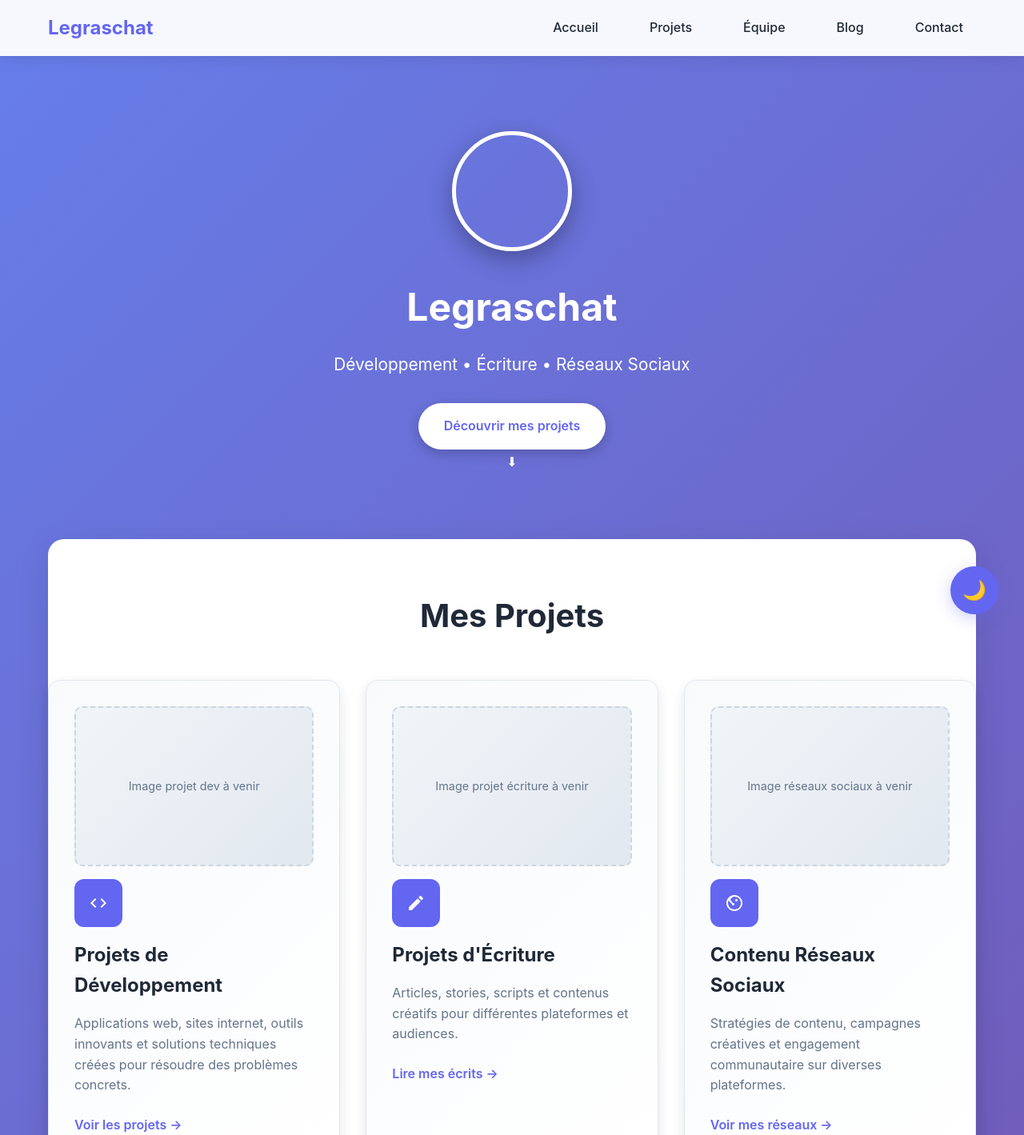
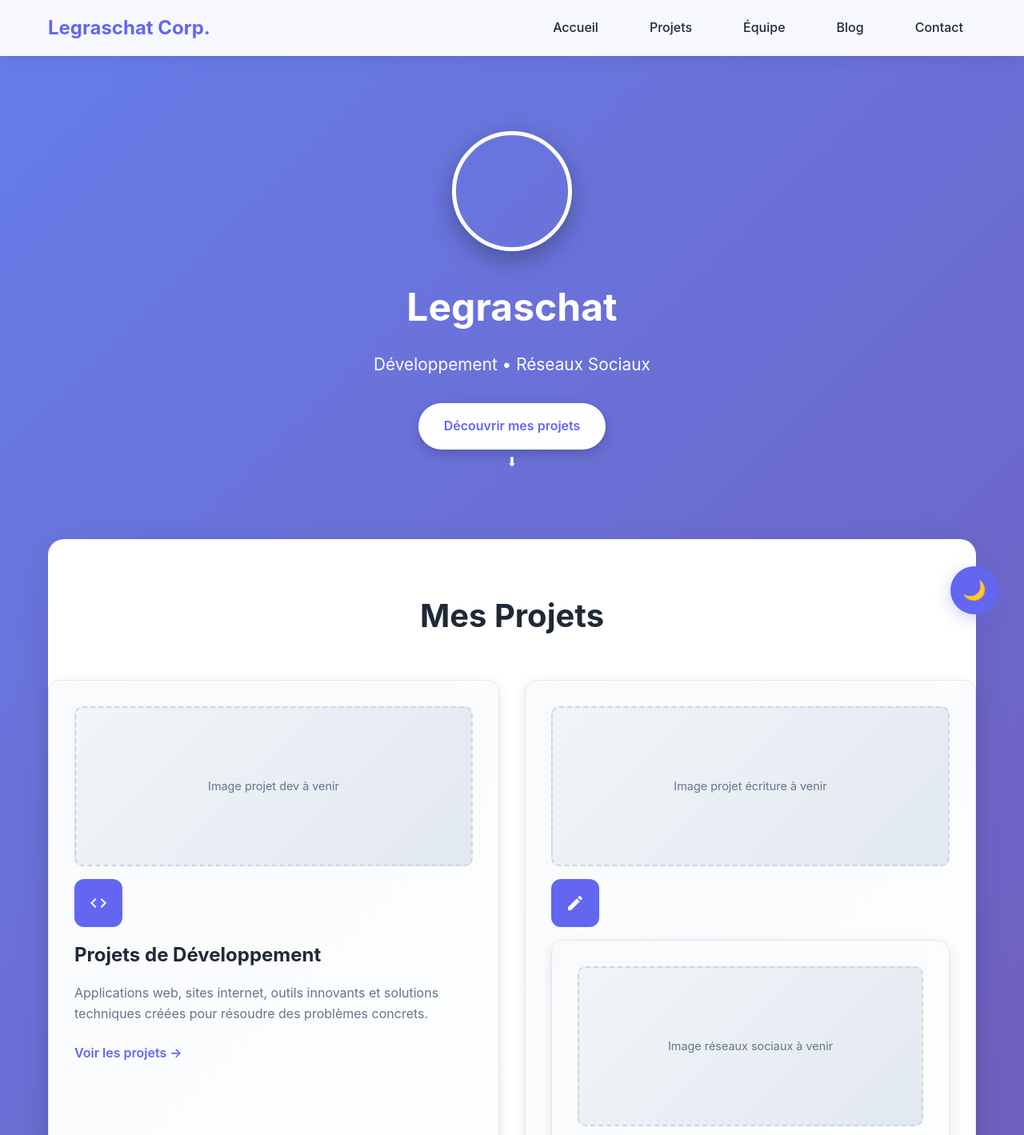
Before and after one commit to Legraschat/legraschat.github.io, a plain HTML site: page index.html in a window 1280 px wide. Shown: the top 1419 px of the page at 80% size. Drawn offline with Linux system fonts and the light colour scheme.

Commit message:
Update index.html

```diff
--- a/index.html
+++ b/index.html
@@ -912,7 +912,7 @@
     <header>
         <div class="container">
             <nav>
-                <div class="logo">Legraschat</div>
+                <div class="logo">Legraschat Corp.</div>
 
                 <!-- Burger Menu -->
                 <div class="burger-menu" onclick="toggleMenu()">
@@ -937,7 +937,7 @@
             <div class="container">
                 <div class="profile-img"></div>
                 <h1>Legraschat</h1>
-                <p>Développement • Écriture • Réseaux Sociaux</p>
+                <p>Développement • Réseaux Sociaux</p>
                 <a href="#projets" class="cta-button">Découvrir mes projets</a>
             </div>
             <div class="scroll-indicator">⬇</div>
@@ -966,11 +966,6 @@
                                 <path d="M3 17.25V21h3.75L17.81 9.94l-3.75-3.75L3 17.25zM20.71 7.04c.39-.39.39-1.02 0-1.41l-2.34-2.34c-.39-.39-1.02-.39-1.41 0l-1.83 1.83 3.75 3.75 1.83-1.83z"/>
                             </svg>
                         </div>
-                        <h3>Projets d'Écriture</h3>
-                        <p>Articles, stories, scripts et contenus créatifs pour différentes plateformes et audiences.</p>
-                        <a href="#" class="project-link">Lire mes écrits →</a>
-                    </div>
-
                     <div class="project-card">
                         <div class="project-image">Image réseaux sociaux à venir</div>
                         <div class="project-icon">
```
